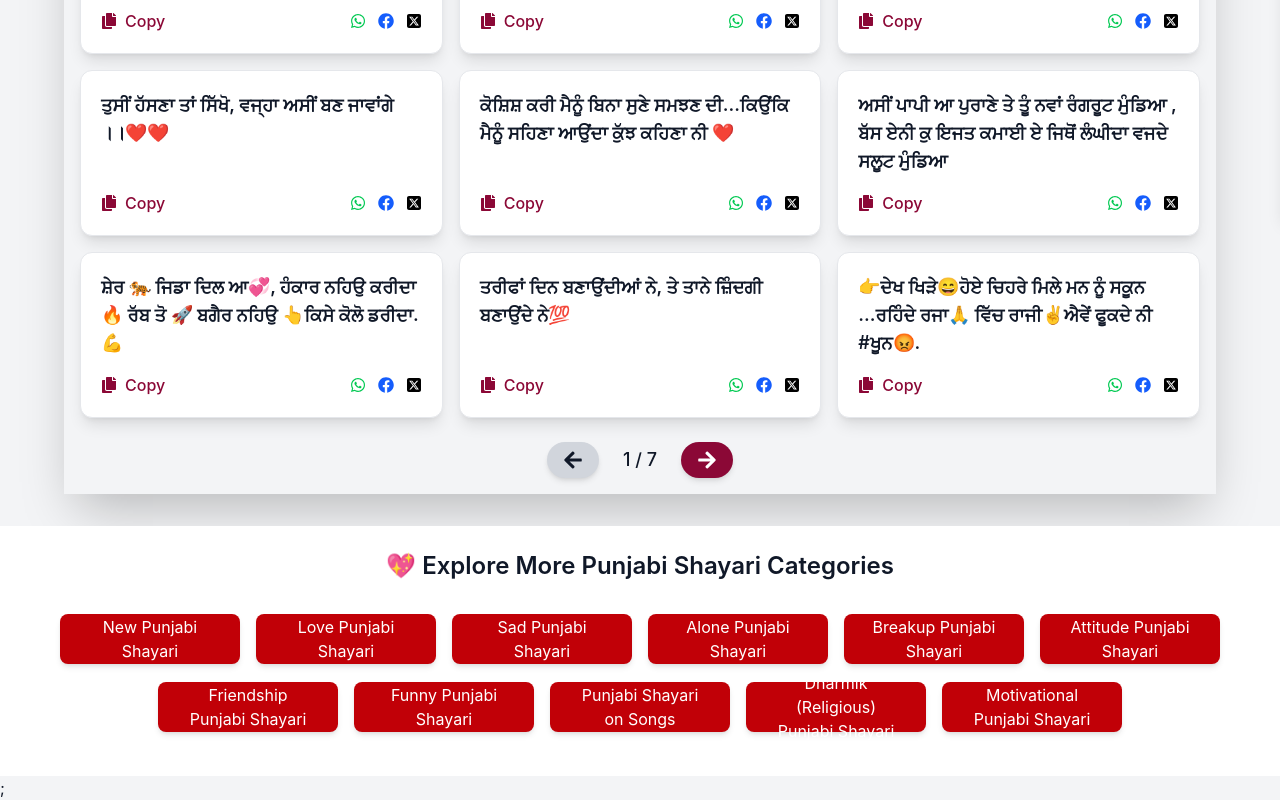
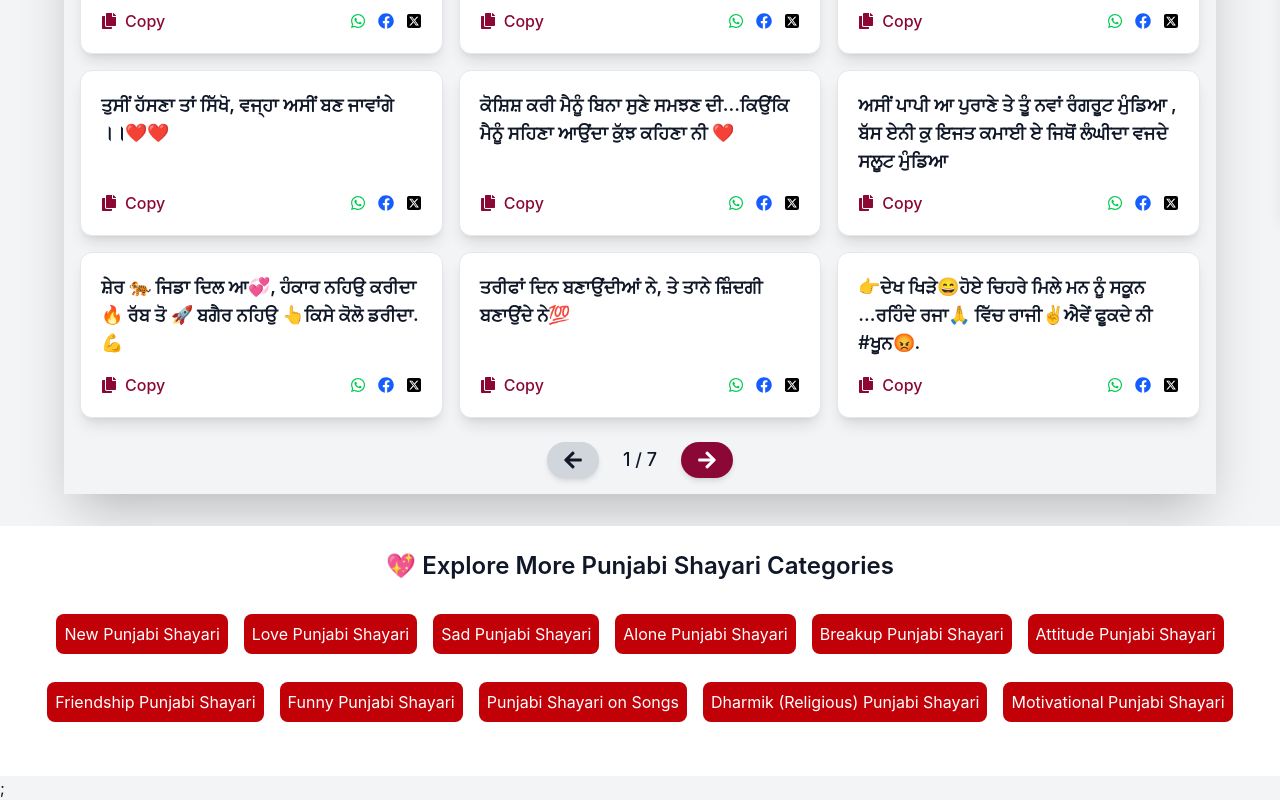
Before and after one commit to prabh-ux/ShayariApp, a React (Vite) app: page / in a window 1280 px wide. Shown: the part 582-1382 px from the top of the page. Built offline with nearby package versions, Linux system fonts and the light colour scheme.

Commit message:
fix4 layout shift

```diff
--- a/src/components/ShayariCategories.jsx
+++ b/src/components/ShayariCategories.jsx
@@ -23,7 +23,7 @@ const ShayariCategories = () => {
             <Link
               key={category.path}
               to={category.path.replace(":pageNo", "1")}
-              className="w-[180px] h-[50px] flex items-center justify-center px-6 py-3 bg-red-700 text-white rounded-lg shadow-md hover:bg-red-600 text-center transition"
+              className="w-fit h-fit flex items-center justify-center px-[0.5rem] text-nowrap py-[0.5rem] bg-red-700 text-white rounded-lg  hover:bg-red-600 text-center transition"
               aria-label={`Explore ${category.label}`}
             >
               {category.label}
```
